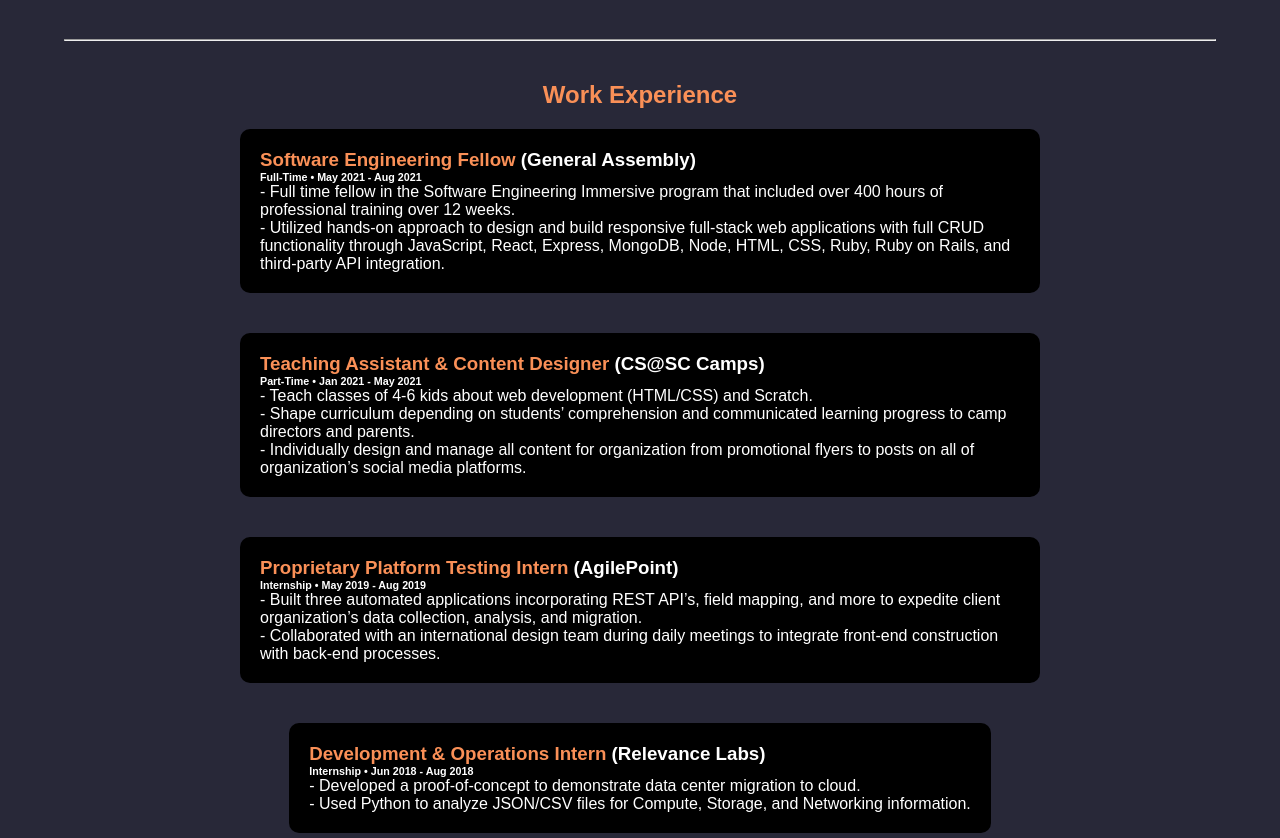
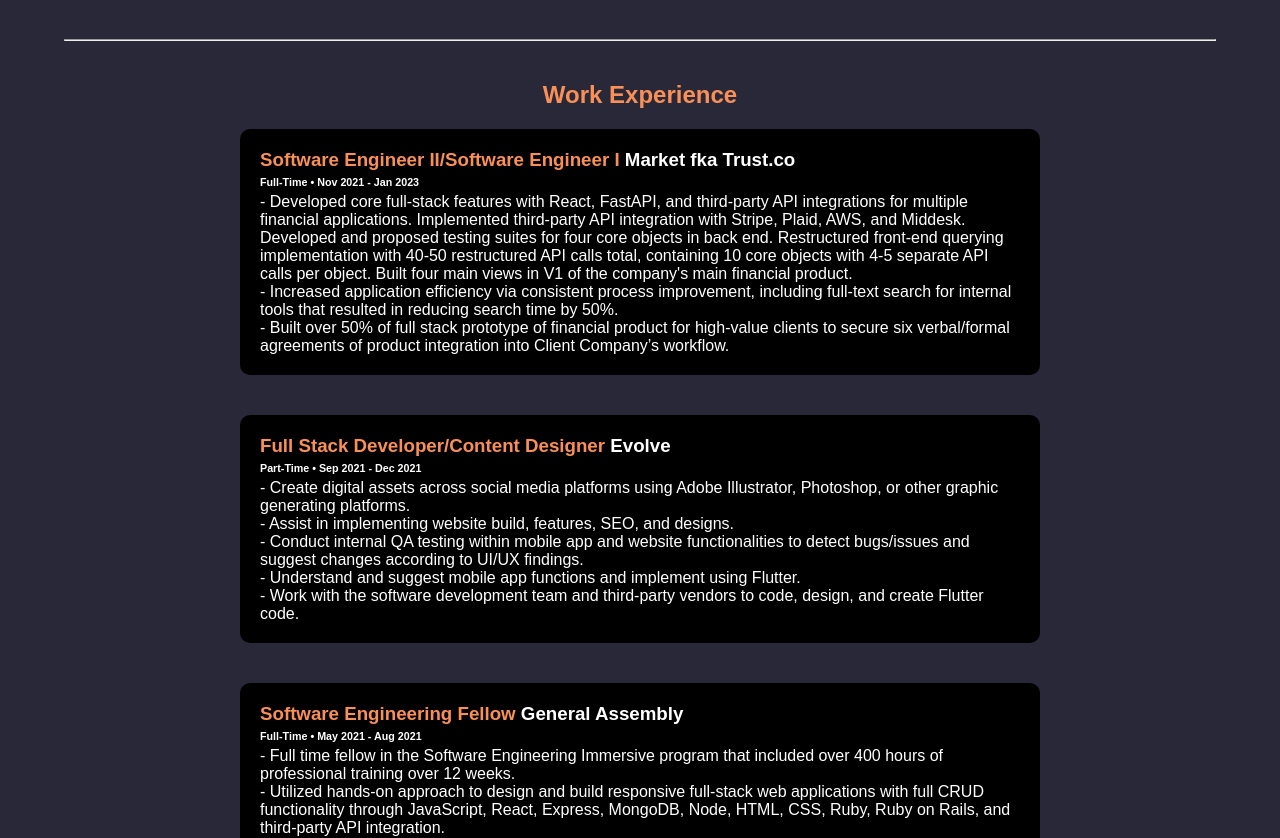
Before and after one commit to rahulpjo/portfolio, a React (Create React App) app in the folder refactor/: page /about in a window 1280 px wide. Shown: the part 560-1398 px from the top of the page. Built offline with nearby package versions, Linux system fonts and the light colour scheme.

Commit message:
Update work experience

```diff
--- a/refactor/src/components/Experience/Experience.css
+++ b/refactor/src/components/Experience/Experience.css
@@ -1,7 +1,11 @@
 .experience {
-  max-width: 800px;
+  width: 800px;
   background-color: black;
   padding: 20px;
   margin: 20px;
   border-radius: 10px;
 }
+
+.experience h6 {
+  margin: 5px 0;
+}
--- a/refactor/src/components/Experience/Experience.jsx
+++ b/refactor/src/components/Experience/Experience.jsx
@@ -6,7 +6,7 @@
   return (
     <article className="experience">
       <h3>
-        <span className="orange">{role}</span> ({company})
+        <span className="orange">{role}</span> {company}
       </h3>
       <h6>
         {type} • {dates}
--- a/refactor/src/data/workexperience.js
+++ b/refactor/src/data/workexperience.js
@@ -1,4 +1,20 @@
 const experience = [
+  {
+    role: "Software Engineer II/Software Engineer I",
+    company: "Market fka Trust.co",
+    type: "Full-Time",
+    dates: "Nov 2021 - Jan 2023",
+    description:
+      "- Developed core full-stack features with React, FastAPI, and third-party API integrations for multiple financial applications. Implemented third-party API integration with Stripe, Plaid, AWS, and Middesk. Developed and proposed testing suites for four core objects in back end. Restructured front-end querying implementation with 40-50 restructured API calls total, containing 10 core objects with 4-5 separate API calls per object. Built four main views in V1 of the company's main financial product.\n- Increased application efficiency via consistent process improvement, including full-text search for internal tools that resulted in reducing search time by 50%.\n- Built over 50% of full stack prototype of financial product for high-value clients to secure six verbal/formal agreements of product integration into Client Company’s workflow.",
+  },
+  {
+    role: "Full Stack Developer/Content Designer",
+    company: "Evolve",
+    type: "Part-Time",
+    dates: "Sep 2021 - Dec 2021",
+    description:
+      "- Create digital assets across social media platforms using Adobe Illustrator, Photoshop, or other graphic generating platforms.\n- Assist in implementing website build, features, SEO, and designs.\n- Conduct internal QA testing within mobile app and website functionalities to detect bugs/issues and suggest changes according to UI/UX findings.\n- Understand and suggest mobile app functions and implement using Flutter.\n- Work with the software development team and third-party vendors to code, design, and create Flutter code.",
+  },
   {
     role: "Software Engineering Fellow",
     company: "General Assembly",
```
Also changed, not shown: 1 other file (tests, documents, lock files or other folders).
